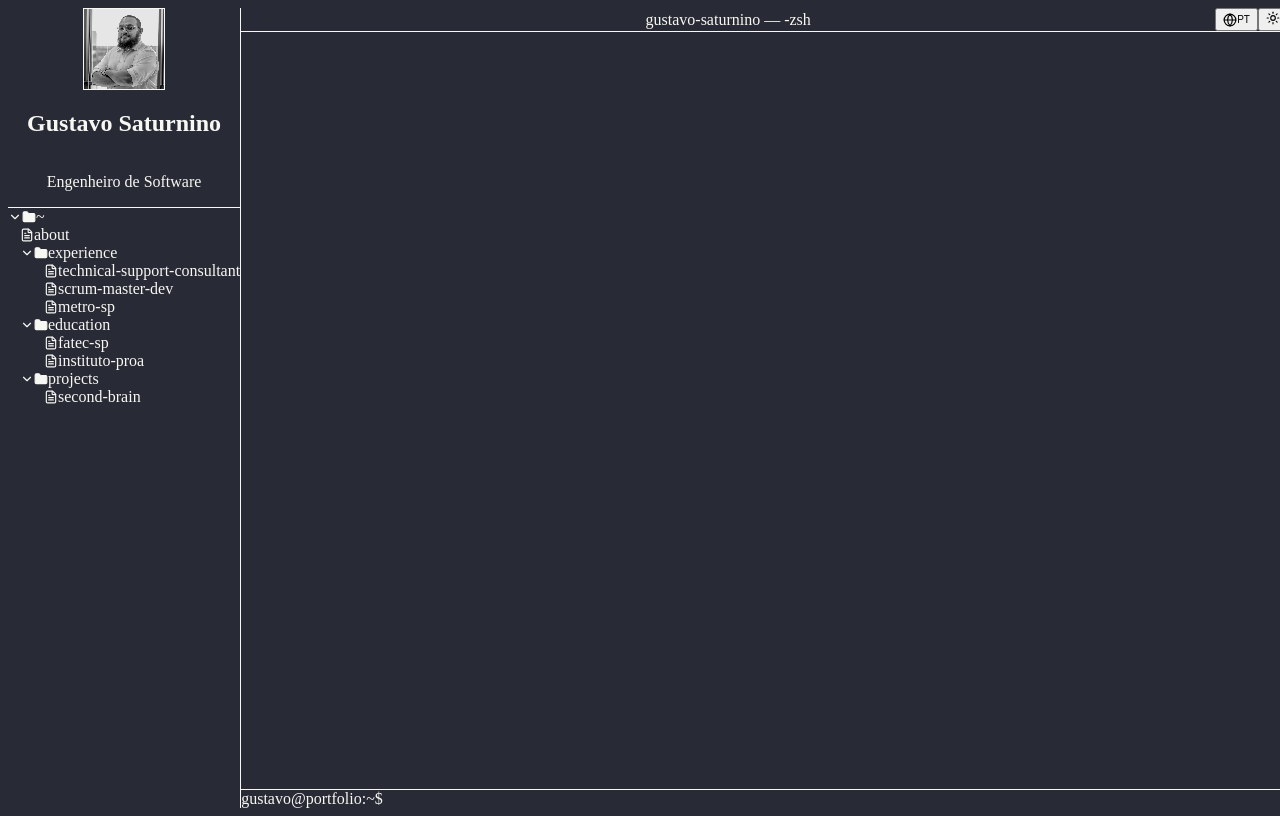
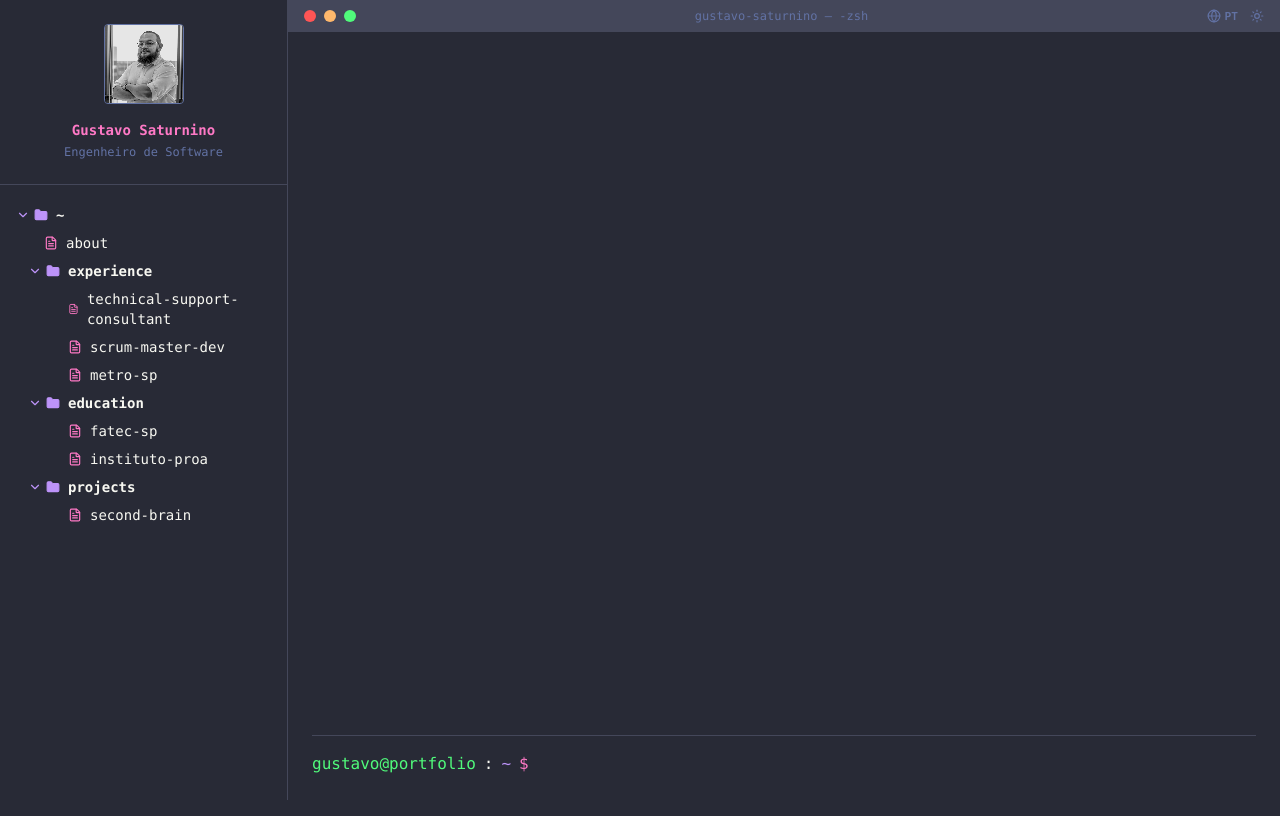
Before and after one commit to Gussatt/portfolio, a Next.js app: page / in a window 1280 px wide. Built offline with nearby package versions, Linux system fonts and the light colour scheme.

Commit message:
style: migrate to tailwind v4 and define dracula theme

```diff
--- a/src/app/globals.css
+++ b/src/app/globals.css
@@ -1,14 +1,25 @@
-@tailwind base;
-@tailwind components;
-@tailwind utilities;
+@import "tailwindcss";
+
+@theme {
+  --color-dracula-bg: #282a36;
+  --color-dracula-fg: #f8f8f2;
+  --color-dracula-selection: #44475a;
+  --color-dracula-comment: #6272a4;
+  --color-dracula-cyan: #8be9fd;
+  --color-dracula-green: #50fa7b;
+  --color-dracula-orange: #ffb86c;
+  --color-dracula-pink: #ff79c6;
+  --color-dracula-purple: #bd93f9;
+  --color-dracula-red: #ff5555;
+  --color-dracula-yellow: #f1fa8c;
+}
 
 :root {
-  --foreground-rgb: 248, 248, 242;
-  --background-start-rgb: 40, 42, 54;
-  --background-end-rgb: 40, 42, 54;
+  --background: var(--color-dracula-bg);
+  --foreground: var(--color-dracula-fg);
 }
 
 body {
-  color: rgb(var(--foreground-rgb));
-  background: rgb(var(--background-start-rgb));
+  color: var(--foreground);
+  background: var(--background);
 }
--- a/tailwind.config.js
+++ b/tailwind.config.js
@@ -6,26 +6,7 @@ module.exports = {
     './src/app/**/*.{js,ts,jsx,tsx,mdx}',
   ],
   theme: {
-    extend: {
-      colors: {
-        dracula: {
-          bg: '#282a36',
-          fg: '#f8f8f2',
-          selection: '#44475a',
-          comment: '#6272a4',
-          cyan: '#8be9fd',
-          green: '#50fa7b',
-          orange: '#ffb86c',
-          pink: '#ff79c6',
-          purple: '#bd93f9',
-          red: '#ff5555',
-          yellow: '#f1fa8c',
-        },
-      },
-      fontFamily: {
-        mono: ['var(--font-mono)', 'monospace'],
-      },
-    },
+    extend: {},
   },
   plugins: [],
 }
```
